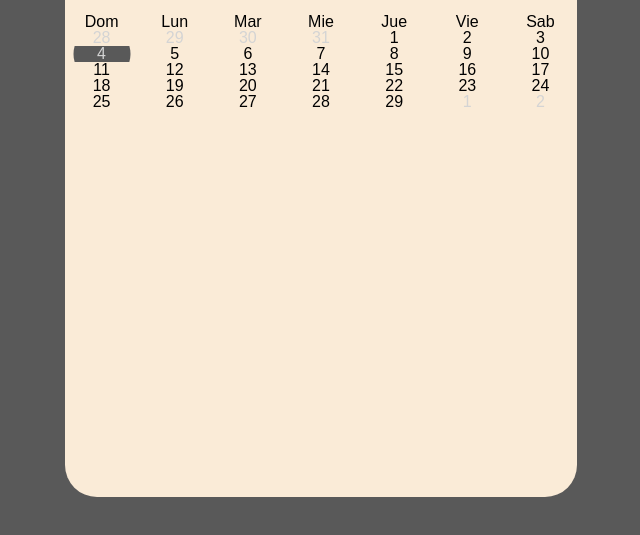
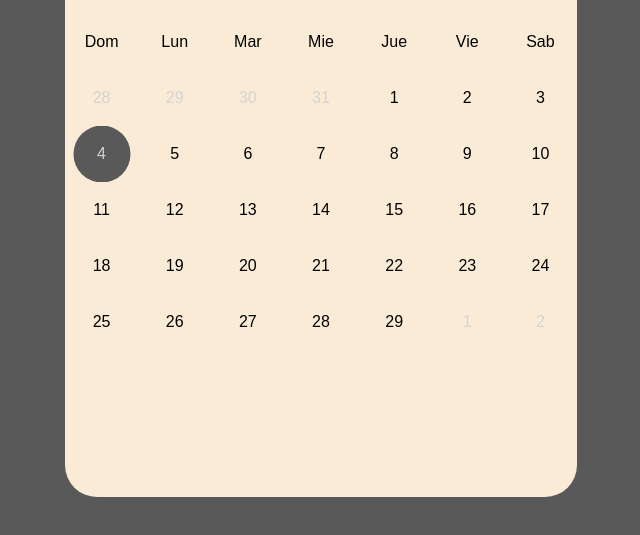
Before and after one commit to Klishe21/HabitCalender, a plain HTML site: page index.html in a window 1280 px wide. Shown: the part 215-750 px from the top of the page, without its empty margins (351-991 px from the left). Drawn offline with nearby package versions, Linux system fonts and the light colour scheme; a web font is replaced by a local one.

Commit message:
correción de estilos css

```diff
--- a/css/calender.css
+++ b/css/calender.css
@@ -48,6 +48,7 @@
 .calender-box-content ul li {
 	position: relative;
 	width: calc(100% / 7);
+	padding: 20px 0 20px 0;
 }
 .calender-box-content .days li {
 	cursor: pointer;
```
